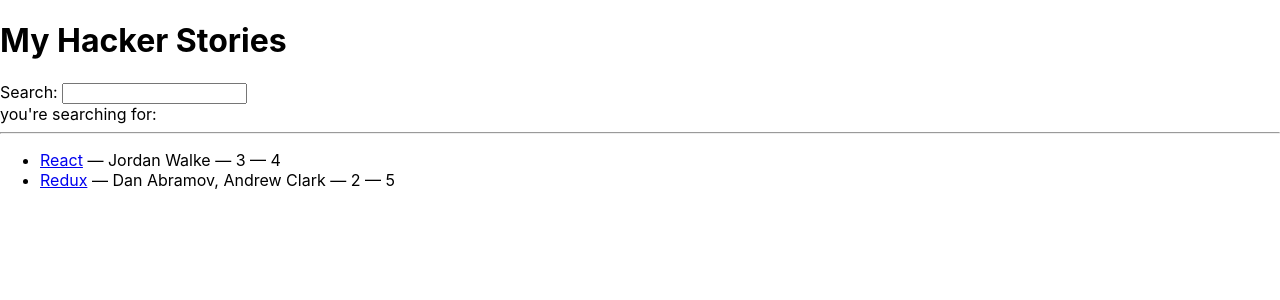
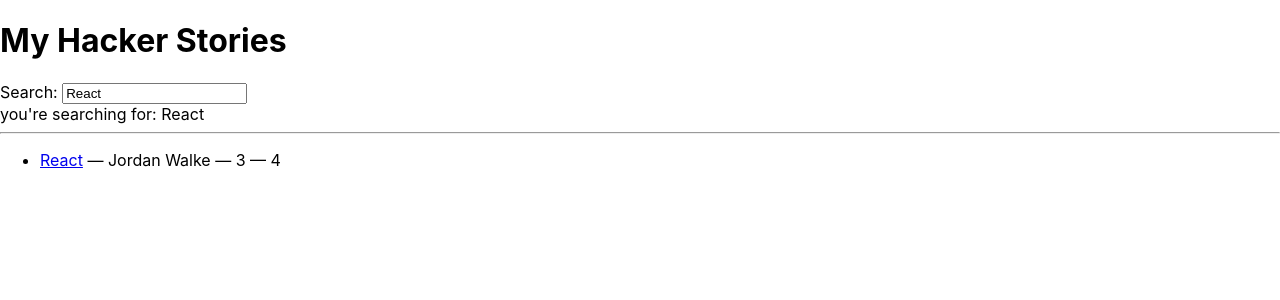
Before and after one commit to gekh/hacker-stories, a React (Create React App) app: page / in a window 1280 px wide. Shown: the top 300 px of the page. Built offline with nearby package versions, Linux system fonts and the light colour scheme.

Commit message:
React Controlled Components

```diff
--- a/src/App.js
+++ b/src/App.js
@@ -21,7 +21,7 @@
     }
   ];
 
-  const [searchTerm, setSearchTerm] = React.useState('');
+  const [searchTerm, setSearchTerm] = React.useState('React');
   const handleChange = event => {
     setSearchTerm(event.target.value);
   }
@@ -34,12 +34,12 @@
     <div>
       <h1>My Hacker Stories</h1>
 
-      <Search onSearch={handleChange} />
+      <Search searchTerm={searchTerm} onSearch={handleChange} />
       you're searching for: {searchTerm}
 
       <hr />
 
-      <List list={searchedStories}  />
+      <List list={searchedStories} />
 
     </div>
   );
@@ -71,7 +71,7 @@
   return (
     <div>
       <label htmlFor="search">Search: </label>
-      <input id="search" type="text" onChange={props.onSearch} />
+      <input id="search" type="text" value={props.searchTerm} onChange={props.onSearch} />
     </div>
   );
 }
```
